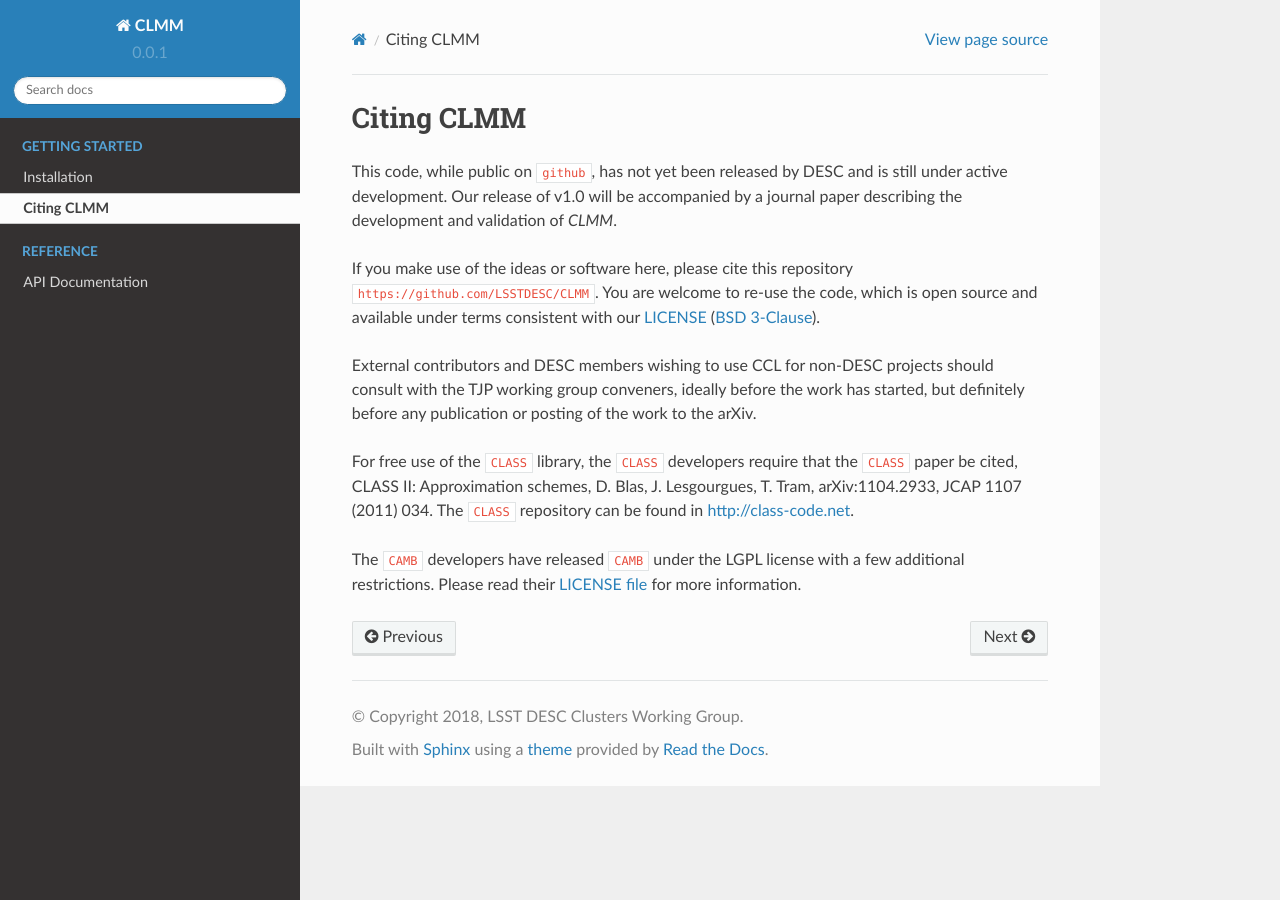
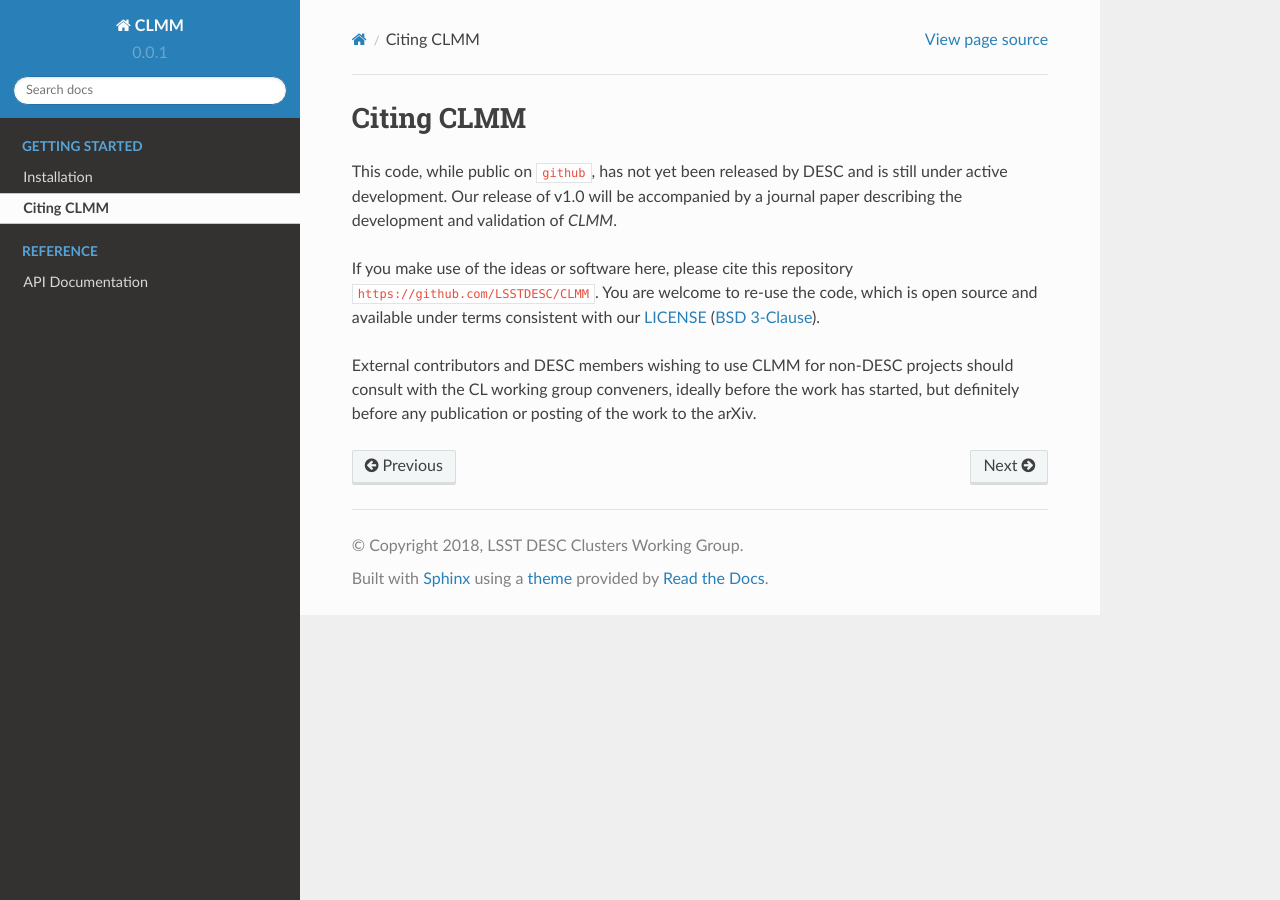
Before and after one commit to LSSTDESC/CLMM, a Sphinx documentation site: the page built from docs/source/citing.rst, in a window 1280 px wide. Built offline with Sphinx 7.4.7 and the Read the Docs theme 2.0.0, drawn with Linux system fonts in a browser that asks for light colours.

Commit message:
Added citing content

```diff
--- a/docs/source/citing.rst
+++ b/docs/source/citing.rst
@@ -11,17 +11,9 @@ If you make use of the ideas or software here, please cite this
 repository ``https://github.com/LSSTDESC/CLMM``. You are welcome to
 re-use the code, which is open source and available under terms
 consistent with our `LICENSE
-<https://github.com/LSSTDESC/CCL/blob/master/LICENSE>`_ (`BSD 3-Clause
+<https://github.com/LSSTDESC/CLMM/blob/master/LICENSE>`_ (`BSD 3-Clause
 <https://opensource.org/licenses/BSD-3-Clause>`_).
 
-External contributors and DESC members wishing to use CCL for non-DESC projects
-should consult with the TJP working group conveners, ideally before the work has
+External contributors and DESC members wishing to use CLMM for non-DESC projects
+should consult with the CL working group conveners, ideally before the work has
 started, but definitely before any publication or posting of the work to the arXiv.
-
-For free use of the ``CLASS`` library, the ``CLASS`` developers require that the
-``CLASS`` paper be cited, CLASS II: Approximation schemes, D. Blas, J. Lesgourgues, T. Tram, arXiv:1104.2933, JCAP 1107 (2011) 034.
-The ``CLASS`` repository can be found in http://class-code.net.
-
-The ``CAMB`` developers have released ``CAMB`` under the LGPL license with a few
-additional restrictions. Please read their `LICENSE file <https://github.com/cmbant/CAMB/blob/master/LICENCE.txt>`_
-for more information.
```
